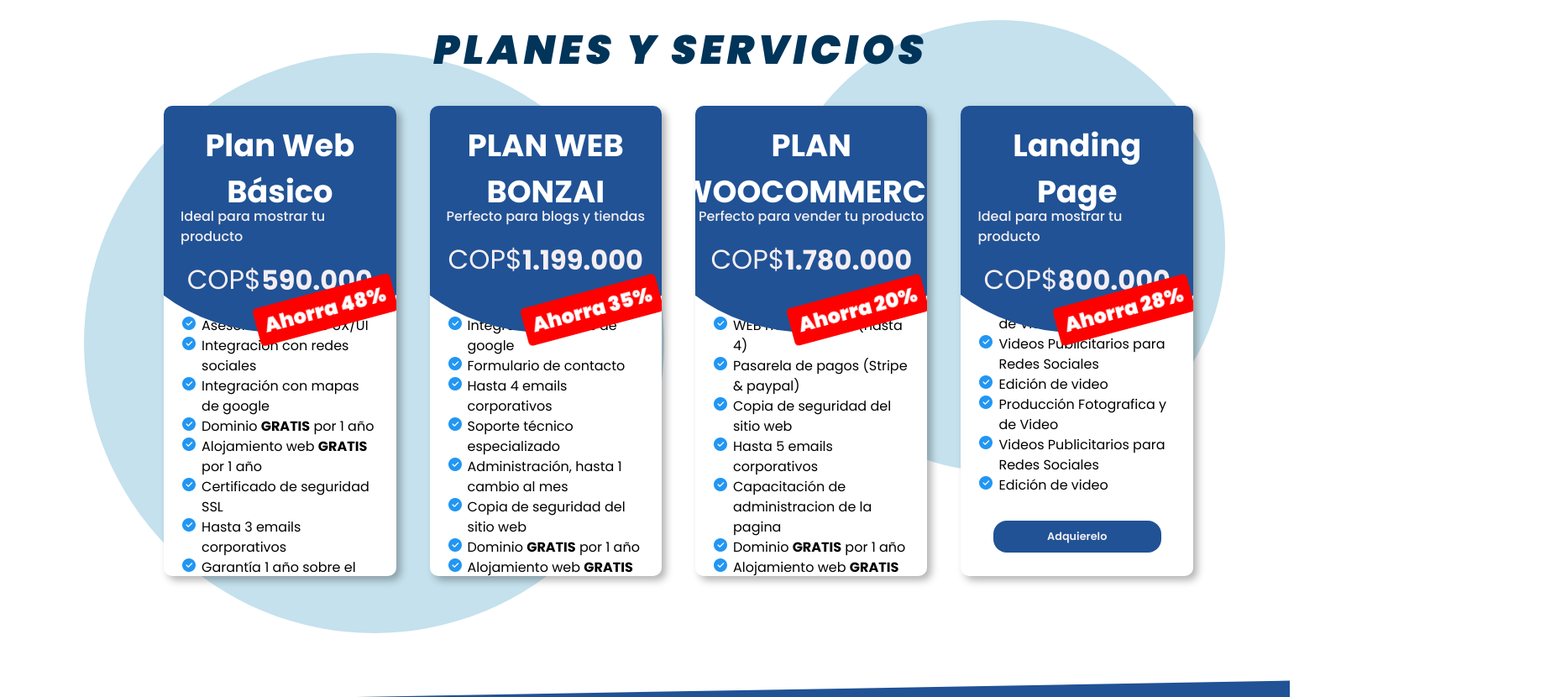
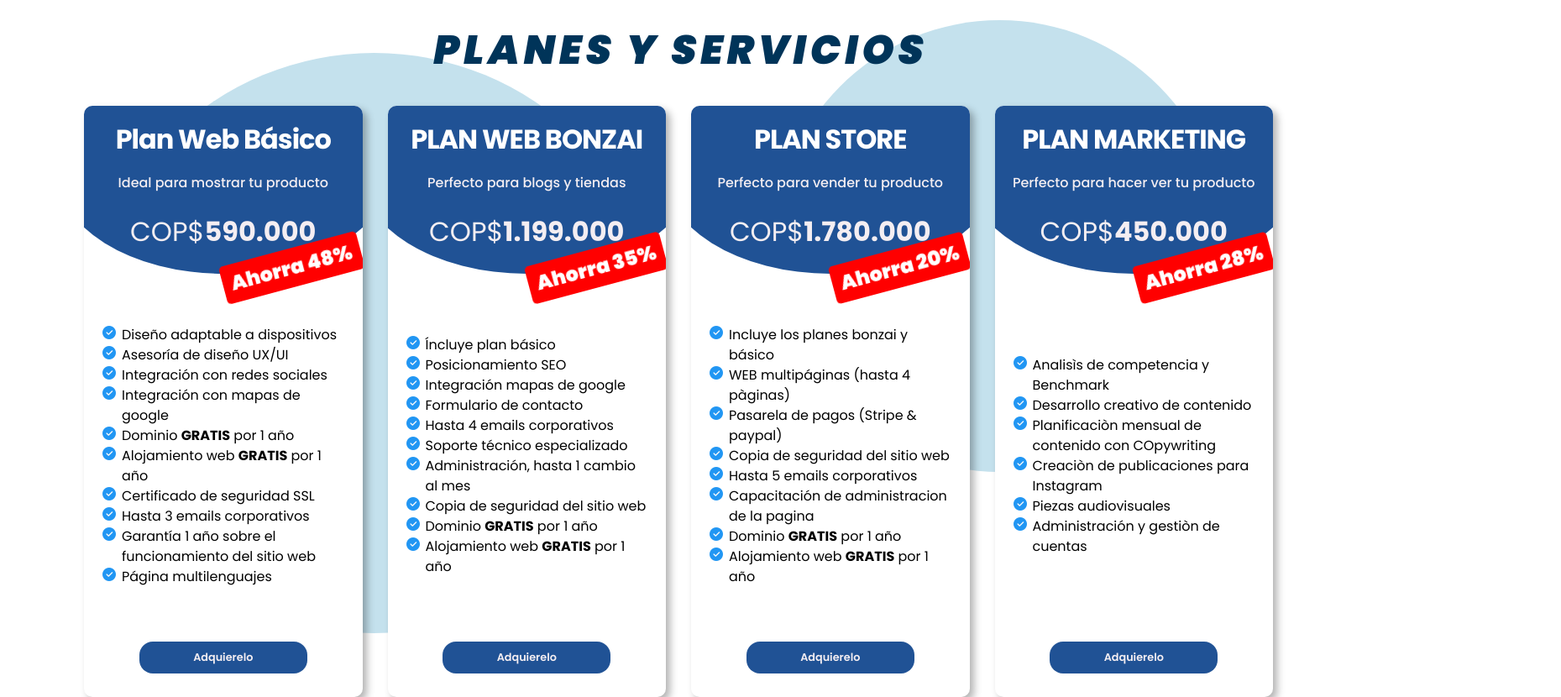
Before and after one commit to KevinSuarz/Visual-Kings, a plain HTML site: page index.html in a window 1536 px wide. Shown: the part 1600-2430 px from the top of the page at 84% size, 1859 px wide, since content can reach past the window. Drawn offline with nearby package versions, Linux system fonts and the light colour scheme.

Commit message:
tarjetas plan responsive and header outsize

```diff
--- a/index.html
+++ b/index.html
@@ -220,7 +220,7 @@
               <li>Rediseño y adaptación</li>
               <li>Diseño UX/UI</li>
               <li>Posicionamiento SEO</li>
-              <li>WooCommerce</li>
+              <li>Pasarelas de pago</li>
             </ul>
             <img
               src="src/img/iconos/IconWeb.png"
@@ -346,7 +346,7 @@
             <div class="planes__circlebgbf--white"></div>
             <div class="planes__circlebgbf"></div>
             <div class="planes__card__header">
-              <h2 class="planes__card__title">PLAN WOOCOMMERCE</h2>
+              <h2 class="planes__card__title">PLAN STORE</h2>
               <h5 class="txtw planes__txtw">Perfecto para vender tu producto</h5>
               <div class="planes__card__price">
                 <h3 class="txtw planes__txtw">COP$</h3>
@@ -356,7 +356,7 @@
             </div>
             <ul class="planes__card__info">
               <li>Incluye los planes bonzai y básico</li>
-              <li>WEB multipáginas (hasta 4)</li>
+              <li>WEB multipáginas (hasta 4 pàginas)</li>
               <li>Pasarela de pagos (Stripe & paypal)</li>
               <li>Copia de seguridad del sitio web</li>
               <li>Hasta 5 emails corporativos</li>
@@ -371,21 +371,21 @@
             <div class="planes__circlebgbf--white"></div>
             <div class="planes__circlebgbf"></div>
             <div class="planes__card__header">
-              <h2 class="planes__card__title">Landing Page</h2>
-              <h5 class="txtw planes__txtw">Ideal para mostrar tu producto</h5>
+              <h2 class="planes__card__title">PLAN MARKETING</h2>
+              <h5 class="txtw planes__txtw">Perfecto para hacer ver tu producto</h5>
               <div class="planes__card__price">
                 <h3 class="txtw planes__txtw">COP$</h3>
-                <h4 class="txtw planes__txtw">800.000</h4>
+                <h4 class="txtw planes__txtw">450.000</h4>
                 <span class="planes__alert">Ahorra 28%</span>
               </div>
             </div>
             <ul class="planes__card__info">
-              <li>Producción Fotografica y de Video</li>
-              <li>Videos Publicitarios para Redes Sociales</li>
-              <li>Edición de video</li>
-              <li>Producción Fotografica y de Video</li>
-              <li>Videos Publicitarios para Redes Sociales</li>
-              <li>Edición de video</li>
+              <li>Analisìs de competencia y Benchmark</li>
+              <li>Desarrollo creativo de contenido</li>
+              <li>Planificaciòn mensual de contenido con COpywriting</li>
+              <li>Creaciòn de publicaciones para Instagram</li>
+              <li>Piezas audiovisuales</li>
+              <li>Administración y gestiòn de cuentas</li>
             </ul>
             <a href="" class="btn2 planes__btn">Adquierelo</a>
           </div>
--- a/src/styles/style.css
+++ b/src/styles/style.css
@@ -434,6 +434,7 @@ video {
   width: 100vw;
   height: 100vh;
   padding: 0 var(--navbar-width);
+  overflow: hidden;
 }
 
 .landing__info {
@@ -1152,7 +1153,7 @@ video {
   }
 
   .nosotros__card__title {
-    font-size: 2.2rem;
+    font-size: 2rem;
   }
 }
 
@@ -1165,7 +1166,7 @@ video {
   height: 100vh;
   width: 100vw;
   padding-left: var(--navbar-width);
-  /* overflow-x: hidden; */
+  margin-bottom: 40px;
 }
 
 .planes__circlebg {
@@ -1237,7 +1238,7 @@ video {
 .planes__card {
   position: relative;
   width: 100%;
-  padding: 20px;
+  padding: 40px 20px 20px 20px;
   display: flex;
   flex-direction: column;
   justify-content: space-between;
@@ -1330,7 +1331,7 @@ video {
 .planes__card__price {
   display: flex;
   align-items: center;
-  padding: 20px 0;
+  padding: 0 0 20px 0;
   color: #FFF;
 }
 
@@ -1465,7 +1466,6 @@ video {
     grid-template-columns: repeat(2, 45vw);
     justify-content: center;
     gap: 20px;
-    /* height: 140vh; */
   }
 
   .planes__card__info li {
@@ -1510,27 +1510,25 @@ video {
     justify-content: center;
     gap: 30px;
   }
-
-}
-
-@media only screen and (min-width: 75em) and (max-width: 82em) {
+}
+
+@media only screen and (min-width: 75em) and (max-width: 87.5em) {
   .planes__container {
     padding: 0 20px;
-    grid-template-columns: repeat(4, 21VW);
+    grid-template-columns: repeat(4, 22VW);
     justify-content: center;
-    gap: 20px;
-    height: 70%;
+    gap: 10px;
+  }
+
+  .planes__card{
+    padding: 0 20px 20px 20px
+  }
+  .planes__card__info {
+    margin-top: 50px;
   }
 }
 
 @media only screen and (min-width: 87.5em) {
-
-  .planes__container {
-    height: 80%;
-    justify-content: center;
-    grid-template-columns: repeat(4, 18VW);
-    gap: 40px;
-  }
 
   .planes__circlebgbf {
     height: 320px;
@@ -1542,11 +1540,14 @@ video {
   }
 
   .planes__card__title {
-    font-size: 2.3rem;
+    font-size: 2rem;
+    letter-spacing: -1px;
   }
 
   .planes__txtw {
     font-size: 1rem;
+    text-align: center;
+    margin-top: 10px;
   }
 
   .planes__card__price>* {
@@ -1561,6 +1562,33 @@ video {
 
   .planes__card__info li {
     font-size: 1rem;
+  }
+
+  .planes__card{
+    padding: 0 20px 20px 20px;
+  }
+
+  .planes__card__header{
+    height: 30%;
+  }
+
+  .planes__container {
+    padding: 0 20px;
+    grid-template-columns: repeat(4, 21W);
+    justify-content: center;
+    gap: 2  0px;
+  }
+
+  .planes__circlebgbf {
+    height: 250px;
+  }
+
+  .planes__circlebgbf--white {
+    height: 250px;
+  }
+
+  .planes__alert {
+    top: 170px;
   }
 }
 
```
